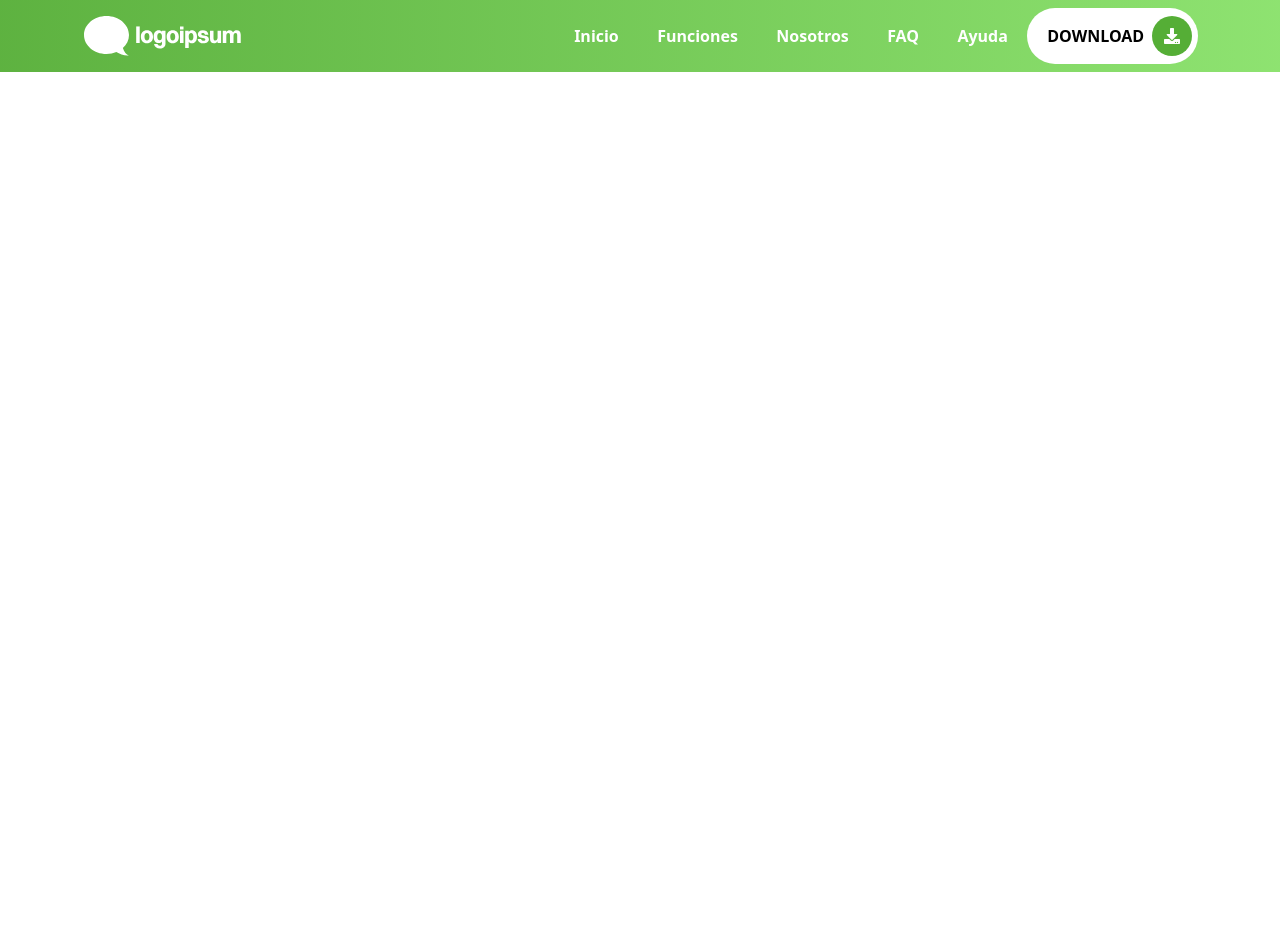
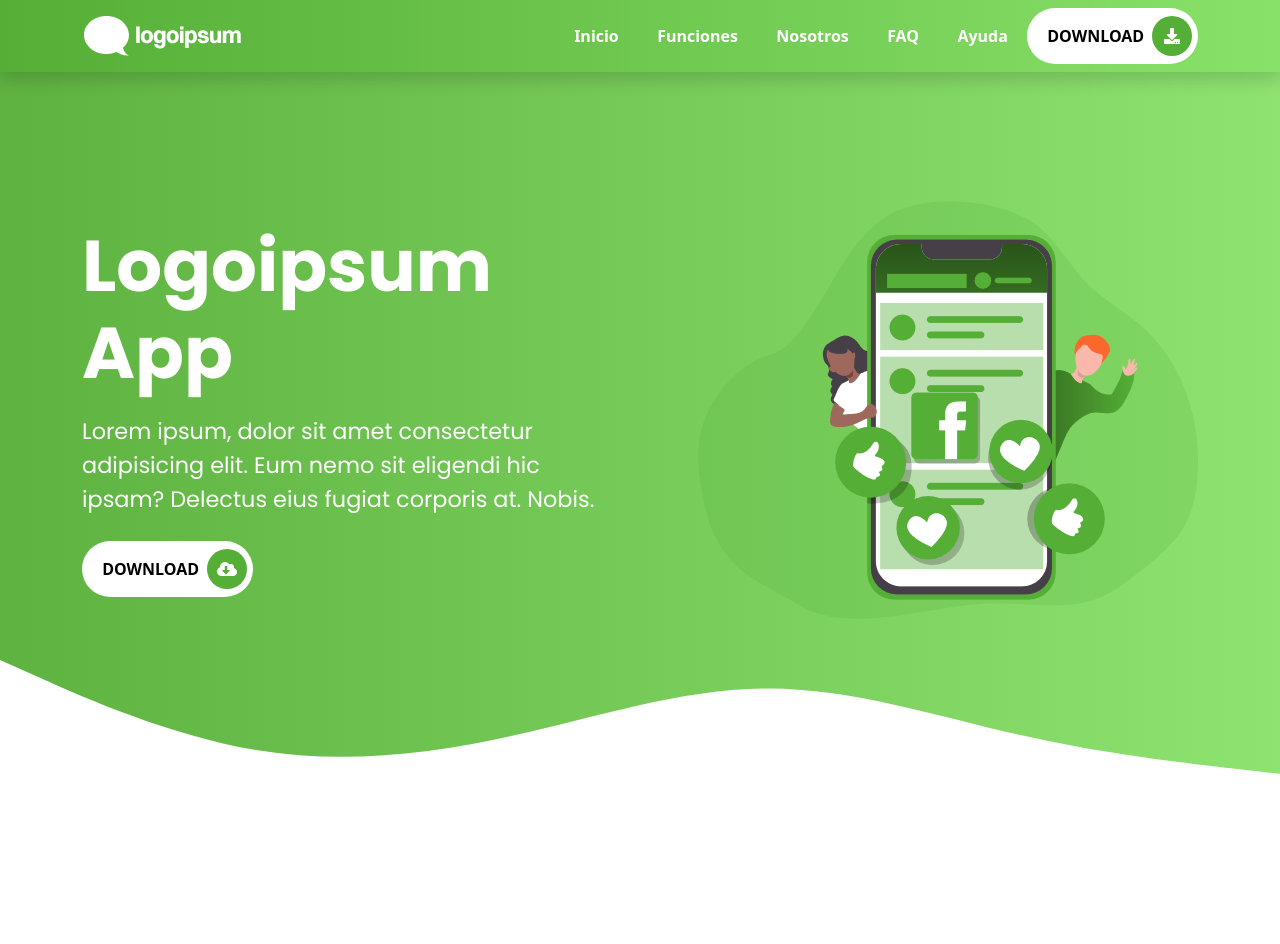
Before and after one commit to cgldev/demo-bs-sass, a website: page index.html in a window 1280 px wide. Before the commit the page ends 800 px from the top, so only its background shows below. Drawn offline with Linux system fonts and the light colour scheme.

Commit message:
creacion seccion intro

```diff
--- a/index.html
+++ b/index.html
@@ -6,11 +6,15 @@
     <meta name="viewport" content="width=device-width, initial-scale=1.0" />
     <link rel="stylesheet" href="css/style.css" />
     <link rel="stylesheet" href="css/fontawesome.css" />
+    <link
+      href="https://fonts.googleapis.com/css2?family=Poppins:wght@400;500;600;700;800&display=swap"
+      rel="stylesheet"
+    />
     <title>Sitio Demo con Bootstrap 5 y Sass</title>
   </head>
   <body>
     <!--NAV BAR-->
-    <nav class="navbar navbar-expand-lg navbar-dark menu">
+    <nav class="navbar navbar-expand-lg navbar-dark menu shadow fixed-top">
       <div class="container">
         <a class="navbar-brand" href="#"
           ><img src="imgs/logoipsum-white.svg" alt="Logoipsum"
@@ -53,6 +57,39 @@
         </div>
       </div>
     </nav>
+    <!--INTRO SECTION-->
+    <section id="home" class="intro-section">
+      <div class="container">
+        <div class="row align-items-center text-white">
+          <div class="col-md-6 intros">
+            <h1 class="display-2">
+              <span class="display-2--intro">Logoipsum App</span>
+              <span class="display-2--description lh-base">
+                Lorem ipsum, dolor sit amet consectetur adipisicing elit. Eum
+                nemo sit eligendi hic ipsam? Delectus eius fugiat corporis at.
+                Nobis.
+              </span>
+            </h1>
+            <button type="button" class="rounded-pill btn-rounded">
+              DOWNLOAD <span><i class="fas fa-cloud-download-alt"></i></span>
+            </button>
+          </div>
+          <div class="col-md-6 intros text-end">
+            <div class="img-box">
+              <img src="imgs/app.png" alt="Logoipsum App" class="img-fluid" />
+            </div>
+          </div>
+        </div>
+      </div>
+      <svg xmlns="http://www.w3.org/2000/svg" viewBox="0 0 1440 320">
+        <path
+          fill="#fff"
+          fill-opacity="1"
+          d="M0,0L48,21.3C96,43,192,85,288,101.3C384,117,480,107,576,85.3C672,64,768,32,864,32C960,32,1056,64,1152,85.3C1248,107,1344,117,1392,122.7L1440,128L1440,320L1392,320C1344,320,1248,320,1152,320C1056,320,960,320,864,320C768,320,672,320,576,320C480,320,384,320,288,320C192,320,96,320,48,320L0,320Z"
+        ></path>
+      </svg>
+    </section>
+
     <script src="js/bootstrap.bundle.js"></script>
   </body>
 </html>
--- a/scss/componentes/_botones.scss
+++ b/scss/componentes/_botones.scss
@@ -10,6 +10,9 @@
   margin: 0;
   border: 0.1rem solid rgba($white, 0.6);
   background-color: $white;
+  z-index: 1;
+  overflow: hidden;
+  transition: all 0.5s;
   span {
     position: absolute;
     background-color: $primary;
@@ -19,6 +22,7 @@
     right: 5px;
     transform: translateY(-50%);
     border-radius: 50%;
+    transition: all 0.5s;
     i {
       color: $white;
       font-size: 1rem;
@@ -26,10 +30,24 @@
     }
   }
   &:hover {
-    @include gradient;
     color: $white;
     span {
       background-color: rgba($black, 0.6);
     }
   }
+  &:before {
+    content: "";
+    position: absolute;
+    top: 0;
+    left: 0;
+    height: 0%;
+    width: 100%;
+    @include gradient;
+    z-index: -1;
+    border-radius: 0 0 50% 50%;
+    transition: all 0.5s;
+  }
+  &:hover:before {
+    height: 190%;
+  }
 }
--- a/scss/componentes/_tipografia.scss
+++ b/scss/componentes/_tipografia.scss
@@ -0,0 +1,24 @@
+@use '../custom' as *;
+
+.display-2 {
+  margin-bottom: 1rem;
+  text-transform: capitalize;
+  font-family: "Poppins", sans-serif;
+
+  &--intro {
+    display: inline-block;
+    font-weight: 700;
+  }
+
+  &--description {
+    font-size: 1rem;
+    display: block;
+    margin-top: 1.2rem;
+    text-transform: none;
+
+    @include media-breakpoint-up(lg) {
+      font-size: 1.4rem;
+      display: inline-block;
+    }
+  }
+}
--- a/scss/paginas/_home.scss
+++ b/scss/paginas/_home.scss
@@ -0,0 +1,9 @@
+@use '../custom' as *;
+@use '../componentes/mixins' as *;
+
+.intro-section {
+  @include gradient;
+  padding: 10rem 0 0 0;
+  width: 100%;
+  height: 100%;
+}
--- a/scss/style.scss
+++ b/scss/style.scss
@@ -8,10 +8,10 @@
 
 //IMPORTAR PAGINAS
 
-@use 'paginas/contacto';
+@use 'paginas/ayuda';
 @use 'paginas/faq';
 @use 'paginas/footer';
-@use 'paginas/galeria';
+@use 'paginas/nosotros';
 @use 'paginas/home';
 @use 'paginas/navbar';
-@use 'paginas/servicios';
+@use 'paginas/funciones';
```
Also changed, not shown: css/style.css, imgs/app.png (added), scss/paginas/_ayuda.scss (added), scss/paginas/_contacto.scss (deleted), scss/paginas/_funciones.scss (added), scss/paginas/_galeria.scss (deleted), scss/paginas/_nosotros.scss (added), scss/paginas/_servicios.scss (deleted), 1 other file.
